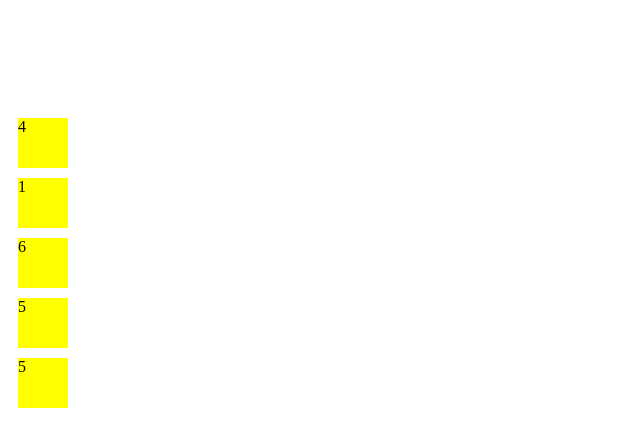
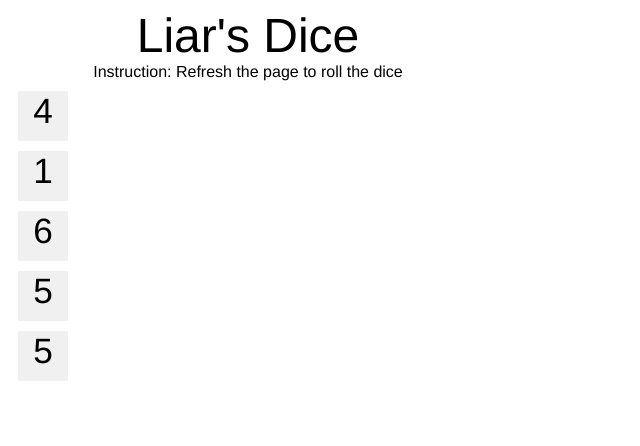
Before and after one commit to tomsun100/LiarsDice, a plain HTML site: page index.html in a window 1280 px wide. Shown: the whole page, without its empty margins (0-640 px from the left). Drawn offline with nearby package versions, Linux system fonts and the light colour scheme.

Commit message:
updated some styling

```diff
--- a/index.html
+++ b/index.html
@@ -52,21 +52,38 @@ $(document).ready(function(){
 </script>
 <style>
 
+body{
+	font-family: "Helvetica Neue", sans-serif;
+	width: 480px;
+}
+
 .dice{
 	height: 50px;
 	width: 50px;
-	background-color: yellow;
+	background-color: #f0f0f0;
 	margin: 10px 10px 10px 10px;
+	text-align: center;
+	vertical-align: middle;
+	font-size: 2.2em;
+}
+
+.h1{
+	width: auto;
+	font-size: 3em;
+	text-align: center;
 }
 
 .header{
-	height: 100px;
+	width: auto;
+	text-align: center;
 }
 </style>
 </head>
 <body>
 
-<div class="header"></div>
+<div class="h1">Liar's Dice</div>
+
+<div class="header">Instruction: Refresh the page to roll the dice</div>
 
 <div class="dice" id="dice1"></div>
 <div class="dice" id="dice2"></div>
```
